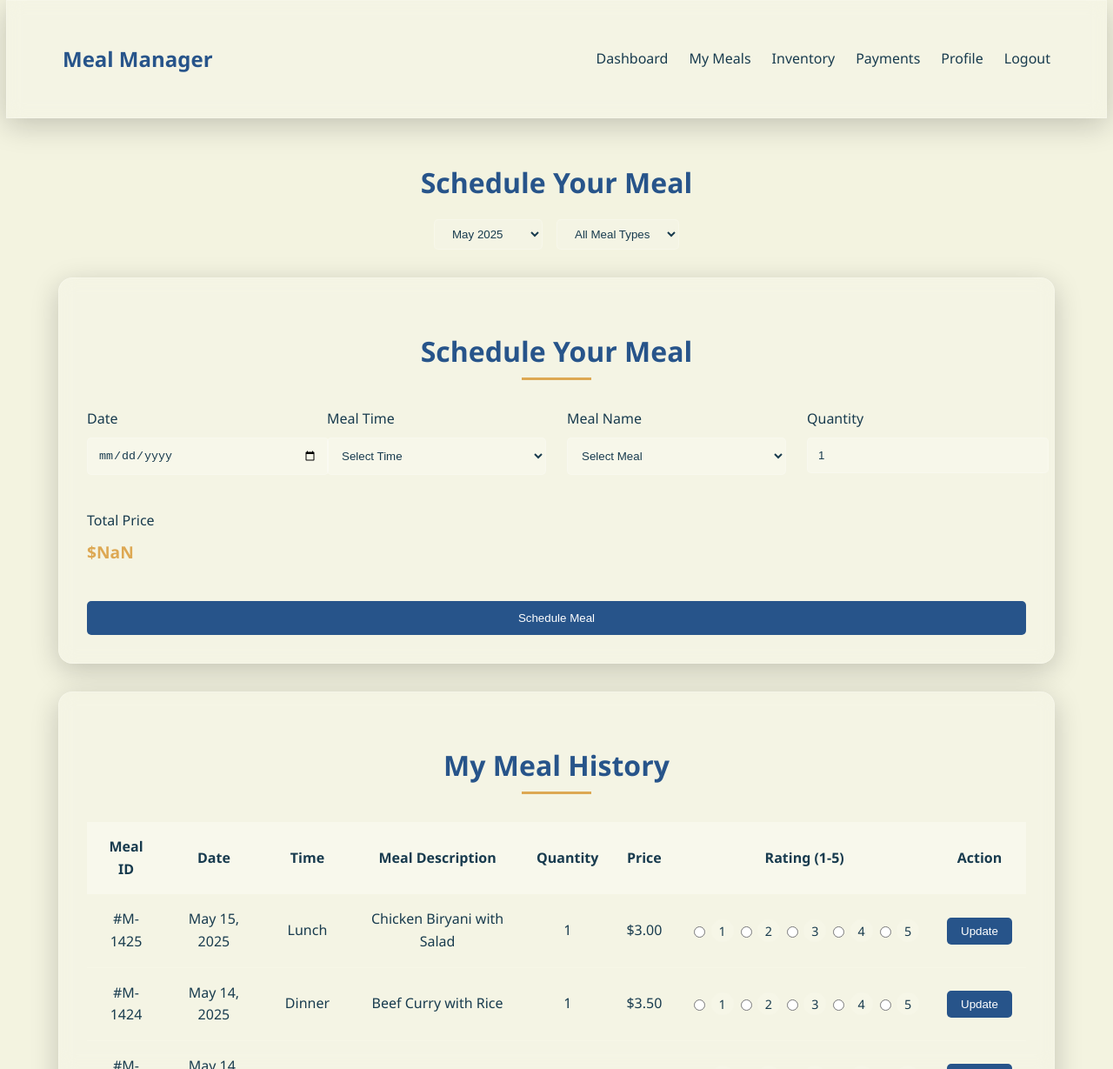
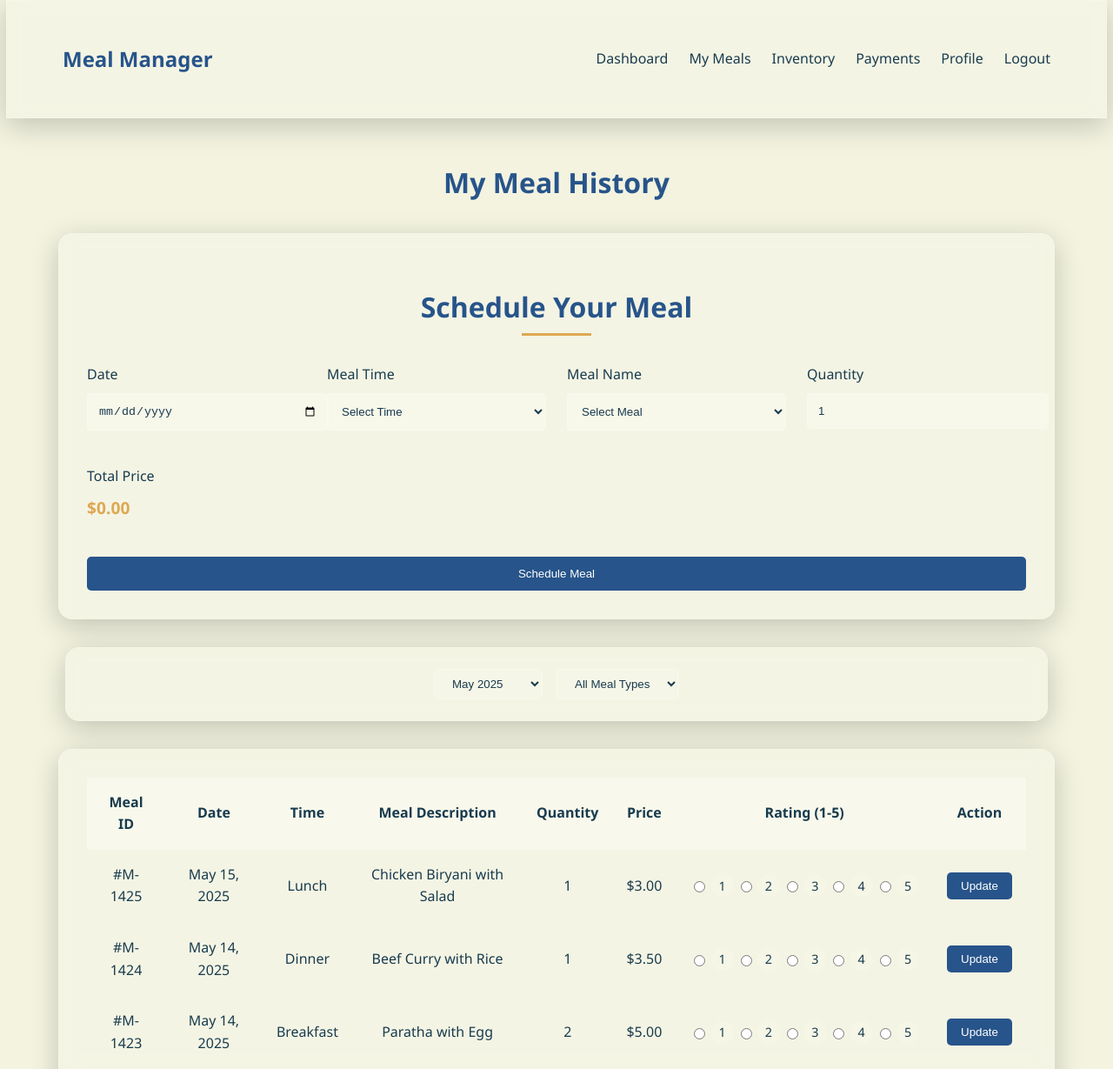
Before and after one commit to zawad1804/bachelor-meal-system, a plain HTML site: page meals.html in a window 1280 px wide. Shown: the top 1229 px of the page at 87% size. Drawn offline with Linux system fonts and the light colour scheme.

Commit message:
Update meals.html

```diff
--- a/meals.html
+++ b/meals.html
@@ -28,21 +28,6 @@
       margin: 0;
       text-align: center;
       width: 100%;
-    }
-
-    .filter-options {
-      display: flex;
-      gap: 1rem;
-      width: 100%;
-      justify-content: center;
-    }
-
-    .filter-options select {
-      padding: 0.5rem 1rem;
-      border-radius: 5px;
-      border: 1px solid var(--glass-border);
-      background: var(--glass-bg);
-      color: var(--dark-primary);
     }
 
     /* Meal Scheduler Section */
@@ -102,6 +87,35 @@
 
     .schedule-btn:hover {
       background: var(--dark-primary);
+    }
+
+    /* Meal History Filter Section */
+    .meals-filter {
+      background: var(--glass-bg);
+      border: 1px solid var(--glass-border);
+      border-radius: 1rem;
+      padding: 1.5rem;
+      backdrop-filter: blur(10px);
+      box-shadow: 0 8px 32px 0 rgba(0, 0, 0, 0.2);
+      margin-bottom: 2rem;
+      display: flex;
+      justify-content: center;
+    }
+
+    .filter-options {
+      display: flex;
+      gap: 1rem;
+      width: 100%;
+      justify-content: center;
+      flex-wrap: wrap;
+    }
+
+    .filter-options select {
+      padding: 0.5rem 1rem;
+      border-radius: 5px;
+      border: 1px solid var(--glass-border);
+      background: var(--glass-bg);
+      color: var(--dark-primary);
     }
 
     /* Meals Table */
@@ -224,21 +238,7 @@
 
   <main class="meals-container">
     <header class="meals-header">
-      <h1>Schedule Your Meal</h1>
-      <div class="filter-options">
-        <select id="month-filter">
-          <option value="all">All Months</option>
-          <option value="may" selected>May 2025</option>
-          <option value="april">April 2025</option>
-          <option value="march">March 2025</option>
-        </select>
-        <select id="meal-type-filter">
-          <option value="all">All Meal Types</option>
-          <option value="breakfast">Breakfast</option>
-          <option value="lunch">Lunch</option>
-          <option value="dinner">Dinner</option>
-        </select>
-      </div>
+      <h1>My Meal History</h1>
     </header>
 
     <!-- Meal Scheduler Section -->
@@ -286,9 +286,26 @@
       </form>
     </section>
 
+    <!-- Meal History Filter Section -->
+    <section class="glass-card meals-filter">
+      <div class="filter-options">
+        <select id="month-filter">
+          <option value="all">All Months</option>
+          <option value="may" selected>May 2025</option>
+          <option value="april">April 2025</option>
+          <option value="march">March 2025</option>
+        </select>
+        <select id="meal-type-filter">
+          <option value="all">All Meal Types</option>
+          <option value="breakfast">Breakfast</option>
+          <option value="lunch">Lunch</option>
+          <option value="dinner">Dinner</option>
+        </select>
+      </div>
+    </section>
+
     <!-- Meals History Section -->
     <section class="glass-card meals-list">
-      <h2 class="section-heading">My Meal History</h2>
       <table class="meals-table">
         <thead>
           <tr>
@@ -329,7 +346,6 @@
               <button class="update-btn">Update</button>
             </td>
           </tr>
-
           <!-- Meal Entry 2 -->
           <tr>
             <td>#M-1424</td>
@@ -356,7 +372,6 @@
               <button class="update-btn">Update</button>
             </td>
           </tr>
-
           <!-- Meal Entry 3 -->
           <tr>
             <td>#M-1423</td>
@@ -390,25 +405,22 @@
 
   <script>
     // Price calculation script
-    document.addEventListener('DOMContentLoaded', function() {
+    document.getElementById('meal-name').addEventListener('change', updatePrice);
+    document.getElementById('meal-quantity').addEventListener('input', updatePrice);
+
+    function updatePrice() {
       const mealSelect = document.getElementById('meal-name');
-      const quantityInput = document.getElementById('meal-quantity');
+      const quantity = document.getElementById('meal-quantity').value;
       const priceDisplay = document.getElementById('total-price');
 
-      function calculateTotal() {
-        const selectedOption = mealSelect.options[mealSelect.selectedIndex];
-        const price = selectedOption ? parseFloat(selectedOption.dataset.price) : 0;
-        const quantity = parseInt(quantityInput.value) || 0;
-        const total = (price * quantity).toFixed(2);
-        priceDisplay.textContent = `$${total}`;
+      if (mealSelect.selectedIndex > 0) {
+        const price = parseFloat(mealSelect.options[mealSelect.selectedIndex].dataset.price);
+        const totalPrice = (price * quantity).toFixed(2);
+        priceDisplay.textContent = `$${totalPrice}`;
+      } else {
+        priceDisplay.textContent = '$0.00';
       }
-
-      mealSelect.addEventListener('change', calculateTotal);
-      quantityInput.addEventListener('input', calculateTotal);
-
-      // Initialize calculation
-      calculateTotal();
-    });
+    }
   </script>
 </body>
 </html>
```
